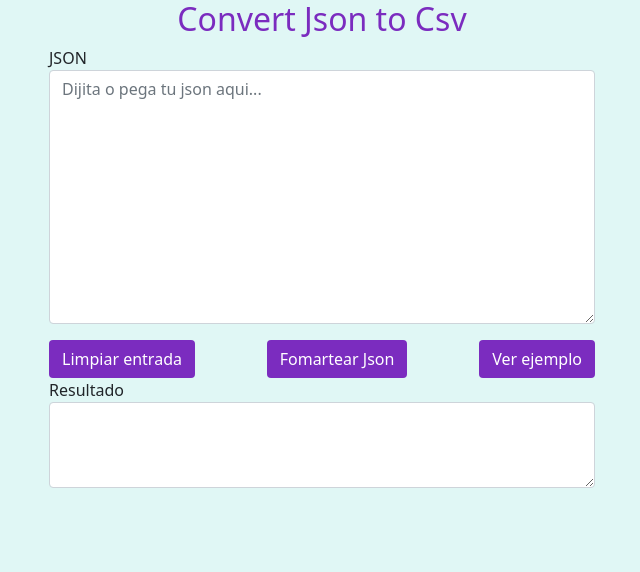
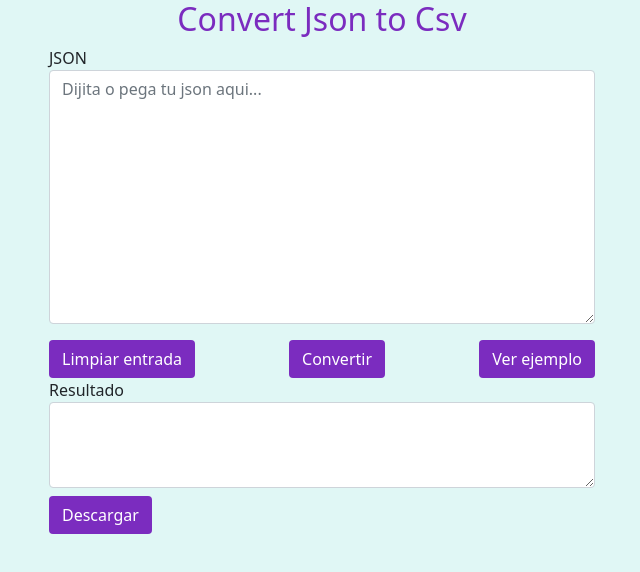
Before and after one commit to dennyschico100/bootcamp-telus-projects, a React (Create React App) app: page /json-csv in a window 1280 px wide. Shown: the top 572 px of the page, without its empty margins (318-958 px from the left). Built offline with nearby package versions, Linux system fonts and the light colour scheme.

Commit message:
feat:app converts json to csv and download the csv file

```diff
--- a/src/components/JsonCsv/index.js
+++ b/src/components/JsonCsv/index.js
@@ -1,10 +1,13 @@
-import React, { useEffect, useState } from 'react';
+import React, { useEffect, useState, useRef } from 'react';
 
 const JsonCsv = () => {
   const [isInJsonCsvPath, setIsInJsonCsvPath] = useState(
     window.location.pathname.split('/')
   );
-  const [state, setState] = useState({ defaultJson: '' });
+  const [state, setState] = useState({ defaultJson: '', csv: '' });
+
+  const download = useRef(null);
+
   const exampleJson = [
     {
       id: 1,
@@ -34,6 +37,7 @@ const JsonCsv = () => {
   const handleDefaultJson = (event) => {
     setState({ ...state, defaultJson: event.target.value });
   };
+  const handleCsv = () => {};
   useEffect(() => {
     if (isInJsonCsvPath[1] === 'json-csv') {
       document.body.style.background = '#e0f7f5';
@@ -57,8 +61,15 @@ const JsonCsv = () => {
               onChange={handleDefaultJson}
             ></textarea>
             <div className="d-flex justify-content-between mt-3">
-              <button className="btn">Limpiar entrada</button>
               <button
+                className="btn"
+                onClick={() => {
+                  setState({ defaultJson: '' });
+                }}
+              >
+                Limpiar entrada
+              </button>
+              {/*<button
                 className="btn"
                 onClick={() => {
                   //setExample(JSON.stringify(defaultJson));
@@ -68,6 +79,21 @@ const JsonCsv = () => {
                 }}
               >
                 Fomartear Json
+              </button> */}
+              <button
+                className="btn"
+                onClick={() => {
+                  let json = JSON.parse(state.defaultJson);
+
+                  console.log(typeof json);
+                  let csv = json.map((row) => Object.values(row));
+                  csv.unshift(Object.keys(json[0]));
+                  let finalCsv = `"${csv.join('"\n"').replace(/,/g, '","')}"`;
+                  console.log(finalCsv);
+                  setState({ ...state, csv: finalCsv });
+                }}
+              >
+                Convertir
               </button>
               <button
                 className="btn "
@@ -89,7 +115,25 @@ const JsonCsv = () => {
               placeholder=""
               id="exampleFormControlTextarea1"
               rows="3"
+              value={state.csv}
+              onChange={handleCsv}
             ></textarea>
+            <a
+              className="btn mt-2"
+              ref={download}
+              onClick={() => {
+                const url = window.URL.createObjectURL(new Blob([state.csv]));
+                const link = document.createElement('a');
+                link.href = url;
+                link.setAttribute('download', `FileName.csv`);
+
+                document.body.appendChild(link);
+
+                link.click();
+              }}
+            >
+              Descargar
+            </a>
           </div>
         </div>
       </div>
```
